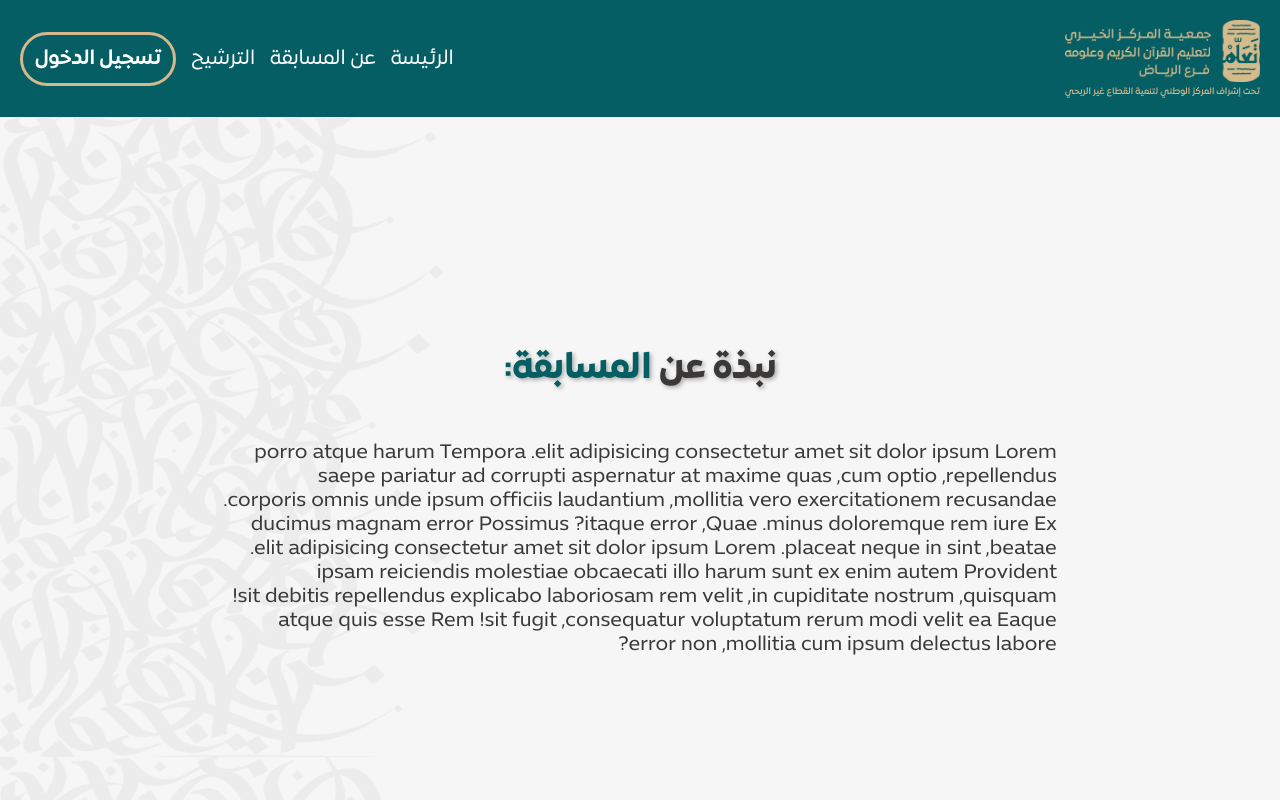
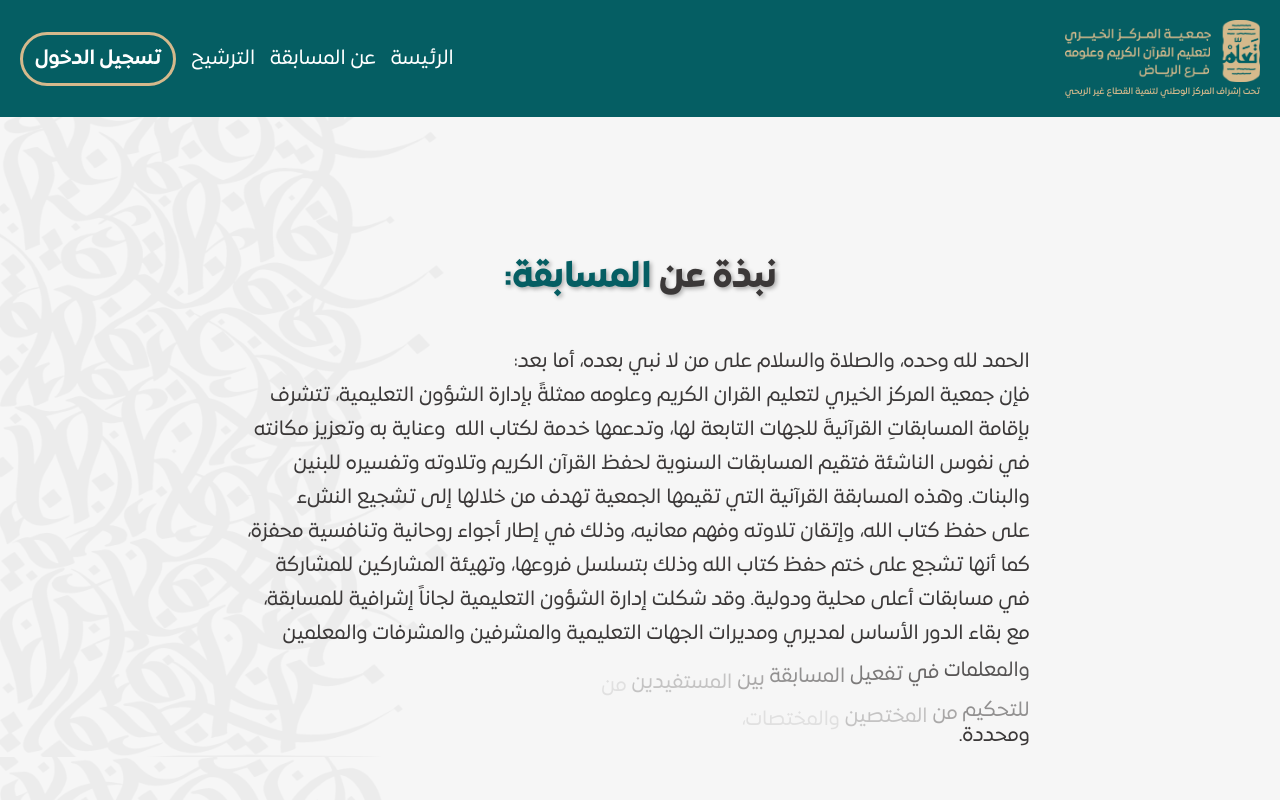
Before and after one commit to IcyCocktail/competition, a React (Create React App) app: page /about in a window 1280 px wide. Shown: the top 800 px of the page. Built offline with nearby package versions, Linux system fonts and the light colour scheme.

Commit message:
fexing the letter-by-letter effect

```diff
--- a/src/assets/animations.js
+++ b/src/assets/animations.js
@@ -74,3 +74,15 @@ export const backClr = {
         }
     }
 }
+
+export const lineVariants = {
+    hidden: { width: "0%" }, // Start with zero width
+    visible: (i) => ({
+        width: "100%", // Expand to full width
+        transition: {
+            duration: 1.2,
+            ease: "easeOut",
+            delay: i * 0.5, // Stagger effect for each line
+        },
+    }),
+};
--- a/src/pages/about.js
+++ b/src/pages/about.js
@@ -5,46 +5,65 @@ import SecCard from "../assets/section-cards";
 import { motion } from 'framer-motion';
 import { slideRight, slideLeft, slideUp, textReveal, containerVariants, backClr } from "../assets/animations.js"
 
-const text = "Lorem ipsum dolor sit amet consectetur adipisicing elit. Tempora harum atque porro repellendus, optio cum, quas maxime at aspernatur corrupti ad pariatur saepe recusandae exercitationem vero mollitia, laudantium officiis ipsum unde omnis corporis. Ex iure rem doloremque minus. Quae, error itaque? Possimus error magnam ducimus beatae, sint in neque placeat. Lorem ipsum dolor sit amet consectetur adipisicing elit. Provident autem enim ex sunt harum illo obcaecati molestiae reiciendis ipsam quisquam, nostrum cupiditate in, velit rem laboriosam explicabo repellendus debitis sit! Eaque ea velit modi rerum voluptatum consequatur, fugit sit! Rem esse quis atque labore delectus ipsum cum mollitia, non error? ";
-const words = text.split(" "); // Split into words
 function About() {
+    const text = [
+        "الحمد لله وحده، والصلاة والسلام على من لا نبي بعده، أما بعد:",
+        "فإن جمعية المركز الخيري لتعليم القران الكريم وعلومه ممثلةً بإدارة الشؤون التعليمية، تتشرف",
+        "بإقامة المسابقاتِ القرآنيةَ للجهات التابعة لها، وتدعمها خدمة لكتاب الله  وعناية به وتعزيز مكانته",
+        "في نفوس الناشئة فتقيم المسابقات السنوية لحفظ القرآن الكريم وتلاوته وتفسيره للبنين",
+        "والبنات. وهذه المسابقة القرآنية التي تقيمها الجمعية تهدف من خلالها إلى تشجيع النشء",
+        "على حفظ كتاب الله، وإتقان تلاوته وفهم معانيه، وذلك في إطار أجواء روحانية وتنافسية محفزة،",
+        "كما أنها تشجع على ختم حفظ كتاب الله وذلك بتسلسل فروعها، وتهيئة المشاركين للمشاركة",
+        "في مسابقات أعلى محلية ودولية. وقد شكلت إدارة الشؤون التعليمية لجاناً إشرافية للمسابقة،",
+        "مع بقاء الدور الأساس لمديري ومديرات الجهات التعليمية والمشرفين والمشرفات والمعلمين",
+        "والمعلمات في تفعيل المسابقة بين المستفيدين من الرجال والنساء، إلى جانب تشكيل فرق",
+        "للتحكيم من المختصين والمختصات، وإجراء عمليات الفرز والتحكيم وفق ضوابط ومعايير موضوعية",
+        "ومحددة."
+    ];
 
     return (
         <>
 
-            <section className="about-comp" id="about1">
-
+            <section className="about-comp">
                 <motion.div
                     variants={containerVariants}
                     initial="initial"
                     whileInView="animate"
                     viewport={{ once: true }}
                 >
-                    <motion.h2 variants={slideUp}><span>نبذة عن </span>المسابقة:</motion.h2>
+                    <motion.h2 variants={slideUp}>
+                        <span>نبذة عن </span>المسابقة:
+                    </motion.h2>
                 </motion.div>
 
-                {/* Animated Paragraph */}
+                {/* Animated Paragraph with Line Breaks */}
                 <motion.p
                     variants={containerVariants}
                     initial="initial"
                     whileInView="animate"
                     viewport={{ once: true }}
-                    style={{ display: "flex", flexWrap: "wrap" }} // Ensure words wrap properly
+                    style={{ display: "flex", flexDirection: "column", gap: "10px" }} // Ensure proper spacing
                 >
-                    {words.map((word, index) => (
+                    {text.map((line, lineIndex) => {
+                        const words = line.split(" ");
+                        return (
+                            <div key={lineIndex} style={{ display: "flex", flexWrap: "wrap" }}>
+                                {words.map((word, wordIndex) => (
                                     <motion.span
-                            key={index}
-                            custom={index}
+                                        key={`${lineIndex}-${wordIndex}`}
+                                        custom={wordIndex + lineIndex * words.length} // Ensure sequential animation
                                         variants={textReveal}
                                         initial="hidden"
                                         whileInView="visible"
-                            transition={{ duration: 0.5 }}
                                         viewport={{ once: true }}
-                            style={{ display: "inline-block", marginRight: "5px" }} // Allow animation
+                                        style={{ display: "inline-block", marginRight: "5px" }}
                                     >
                                         {word}
                                     </motion.span>
                                 ))}
+                            </div>
+                        );
+                    })}
                 </motion.p>
             </section>
 
--- a/src/pages/home.js
+++ b/src/pages/home.js
@@ -4,60 +4,72 @@ import DateCard from "../assets/dates.js"
 import Countdown from "../assets/countdown.js";
 import "../assets/styles.css";
 import { motion } from 'framer-motion';
-import { slideRight, slideLeft, slideUp, textReveal, containerVariants, backClr } from "../assets/animations.js"
+import { slideRight, slideLeft, slideUp, textReveal, containerVariants, backClr, lineVariants } from "../assets/animations.js"
 
 function Home() {
-
-    const text = "Lorem ipsum dolor sit amet consectetur adipisicing elit. Tempora harum atque porro repellendus, optio cum, quas maxime at aspernatur corrupti ad pariatur saepe recusandae exercitationem vero mollitia... ";
-    const words = text.split(" "); // Split into words
+    const text = [
+        "الحمد لله وحده، والصلاة والسلام على من لا نبي بعده، أما بعد:",
+        "فإن جمعية المركز الخيري لتعليم القران الكريم وعلومه ممثلةً بإدارة الشؤون التعليمية، تتشرف",
+        "بإقامة المسابقاتِ القرآنيةَ للجهات التابعة لها، وتدعمها خدمة لكتاب الله..."
+    ]; // Keep text as an array of lines instead of splitting from a string
 
     return (
         <>
-
             <section className="about-comp">
-
                 <motion.div
                     variants={containerVariants}
                     initial="initial"
                     whileInView="animate"
                     viewport={{ once: true }}
                 >
-                    <motion.h2 variants={slideUp}><span>نبذة عن </span>المسابقة:</motion.h2>
+                    <motion.h2 variants={slideUp}>
+                        <span>نبذة عن </span>المسابقة:
+                    </motion.h2>
                 </motion.div>
 
-                {/* Animated Paragraph */}
+                {/* Animated Paragraph with Line Breaks */}
                 <motion.p
                     variants={containerVariants}
                     initial="initial"
                     whileInView="animate"
                     viewport={{ once: true }}
-                    style={{ display: "flex", flexWrap: "wrap" }} // Ensure words wrap properly
+                    style={{ display: "flex", flexDirection: "column", gap: "10px" }} // Ensure proper spacing
                 >
-                    {words.map((word, index) => (
+                    {text.map((line, lineIndex) => {
+                        const words = line.split(" ");
+                        return (
+                            <div key={lineIndex} style={{ display: "flex", flexWrap: "wrap" }}>
+                                {words.map((word, wordIndex) => (
                                     <motion.span
-                            key={index}
-                            custom={index}
+                                        key={`${lineIndex}-${wordIndex}`}
+                                        custom={wordIndex + lineIndex * words.length} // Ensure sequential animation
                                         variants={textReveal}
                                         initial="hidden"
                                         whileInView="visible"
                                         viewport={{ once: true }}
-                            style={{ display: "inline-block", marginRight: "5px" }} // Allow animation
+                                        style={{ display: "inline-block", marginRight: "5px" }}
                                     >
                                         {word}
                                     </motion.span>
                                 ))}
+
+                                {/* Append the link at the end of the 3rd line */}
+                                {lineIndex === 2 && (
                                     <motion.span
-                        custom={words.length}
+                                        custom={words.length + lineIndex * words.length} // Delay link animation
                                         variants={textReveal}
                                         initial="hidden"
                                         whileInView="visible"
                                         viewport={{ once: true }}
-                        style={{ display: "inline-block", marginLeft: "5px" }}
+                                        style={{ display: "inline-block", marginLeft: "5px"}}
                                     >
                                         <Link to="/about">انقر لقراءة المزيد</Link>
                                     </motion.span>
+                                )}
+                            </div>
+                        );
+                    })}
                 </motion.p>
-
             </section>
 
             <section className="dates">
```
Also changed, not shown: src/pages/adminpanel.js (added). Lines whose indentation alone changed are shown as unchanged.
